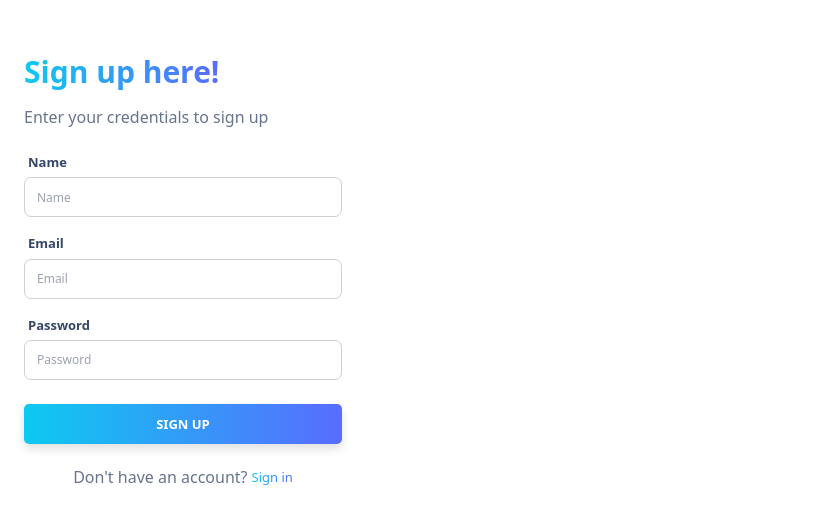
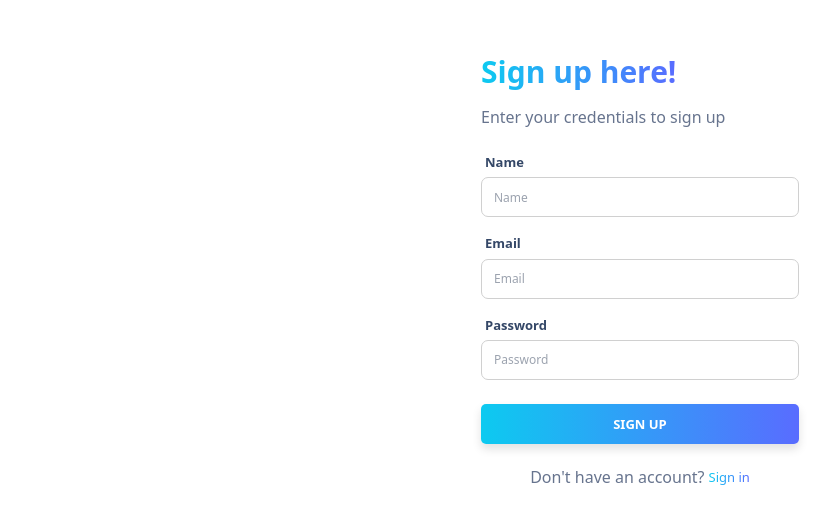
Before and after one commit to mudassir7732/Full-Stack, a React (Create React App) app in the folder Front-end/: page /signup in a window 1280 px wide. Shown: the part 123-646 px from the top of the page, without its empty margins (0-840 px from the left). Built offline with nearby package versions, Linux system fonts and the light colour scheme.

Commit message:
Updated code

```diff
--- a/Front-end/src/pages/signup/index.js
+++ b/Front-end/src/pages/signup/index.js
@@ -64,7 +64,9 @@ const Signup = () => {
             }
             {loading && <Loader />}
 
+
             <div className={styles.container}>
+                <div className={styles.formWrapper}>
                     <div className={styles.card}>
                         <Formik initialValues={INTIIAL_VALUES} validationSchema={ValidationSchema} onSubmit={handleSignup}>
                             {({ handleChange, values, errors, touched }) => (
@@ -82,9 +84,9 @@ const Signup = () => {
                                             <p className={styles.title}>
                                                 Name
                                             </p>
+
                                             <input name='name' value={values.name} onChange={handleChange} placeholder='Name'
                                                 className={styles.input} />
-
                                             {errors.name && touched.name && (
                                                 <p className={styles2.error}>
                                                     {errors.name?.toString()}
@@ -96,8 +98,6 @@ const Signup = () => {
                                             </p>
                                             <input name='email' value={values.email} onChange={handleChange} placeholder='Email'
                                                 className={styles.input} />
-
-
                                             {errors.email && touched.email && (
                                                 <p className={styles2.error}>
                                                     {errors.email?.toString()}
@@ -109,7 +109,6 @@ const Signup = () => {
                                             </p>
                                             <input name='password' value={values.password} onChange={handleChange} placeholder='Password'
                                                 className={styles.input} />
-
                                             {errors.password && touched.password && (
                                                 <p className={styles2.error}>
                                                     {errors.password?.toString()}
@@ -143,7 +142,7 @@ const Signup = () => {
                     src="/assets/curved.jpg"
                     className={styles.bgImage}
                 /> */}
-
+                </div>
             </div>
         </>
     )
```
Lines whose indentation alone changed are shown as unchanged.
